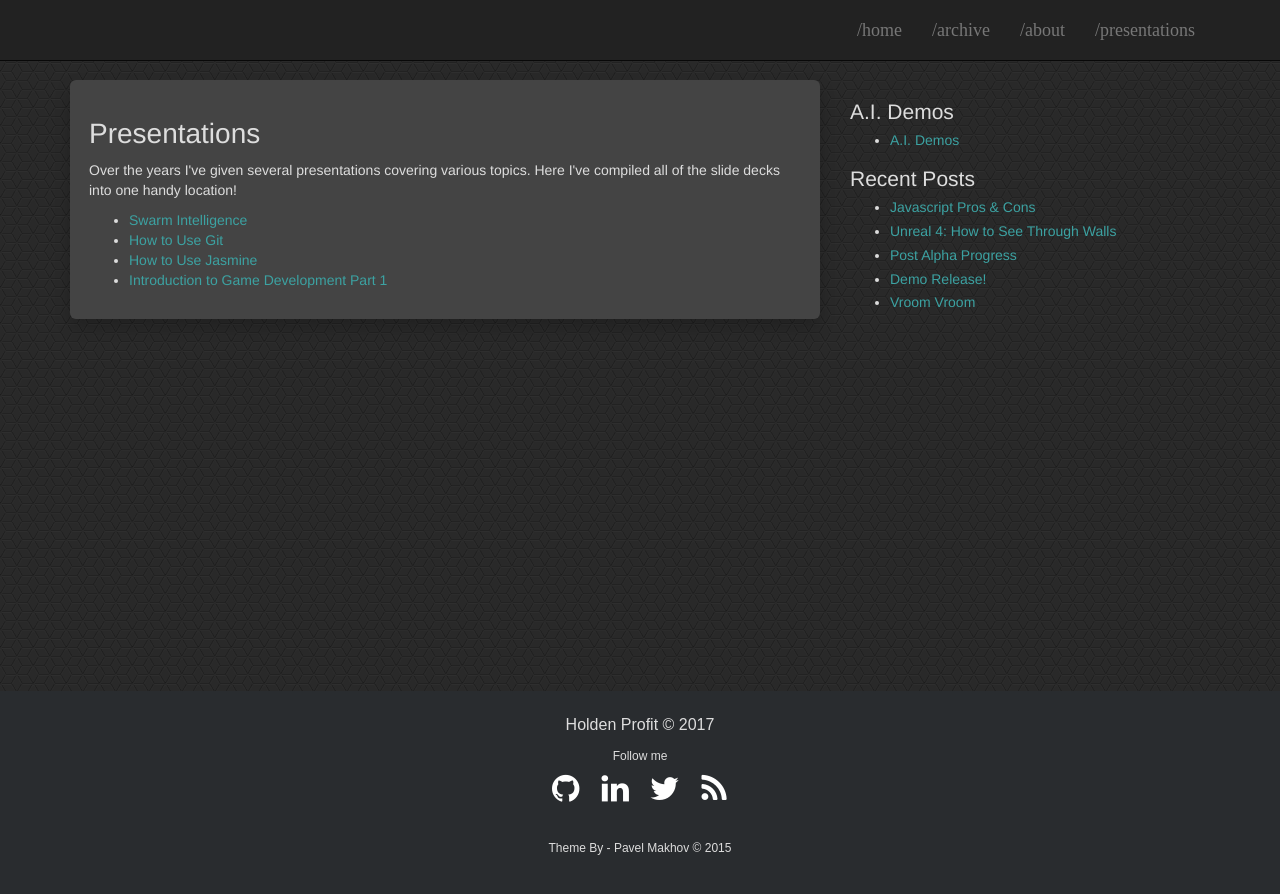
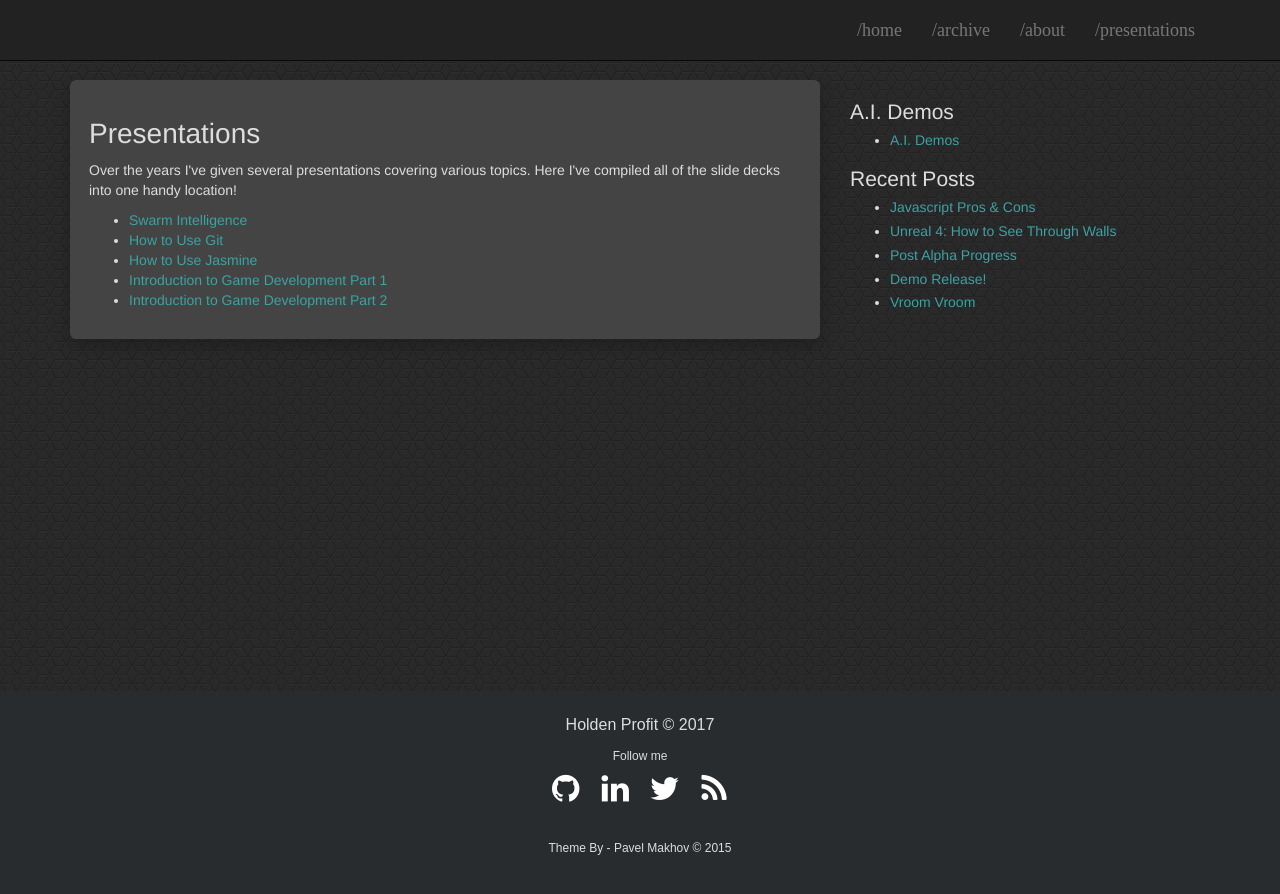
Before and after one commit to localBlackMage/acrylicorner.com, a Jekyll site: the page built from presentations.md, in a window 1280 px wide. Shown: the top 894 px of the page. Built offline with Jekyll 4.4.1, drawn with Linux system fonts in a browser that asks for light colours.

Commit message:
Updated part 1.

```diff
--- a/_config.yml
+++ b/_config.yml
@@ -54,5 +54,6 @@ presentations: [
   ['swarmIntelligence.html', 'Swarm Intelligence'],
   ['howToUseGit.html', 'How to Use Git'],
   ['howToUseJasmine.html', 'How to Use Jasmine'],
-  ['introToGaming_part1.html', 'Introduction to Game Development Part 1']
+  ['introToGaming_part1.html', 'Introduction to Game Development Part 1'],
+  ['introToGaming_part2.html', 'Introduction to Game Development Part 2']
 ]
--- a/presentations/introToGaming_part1.html
+++ b/presentations/introToGaming_part1.html
@@ -36,7 +36,7 @@
     <![endif]-->
 </head>
 
-<body class="ai-pres">
+<body class="intro-to-gaming">
 <div class="reveal">
     <div class="slides">
         <!-- Intro -->
```
